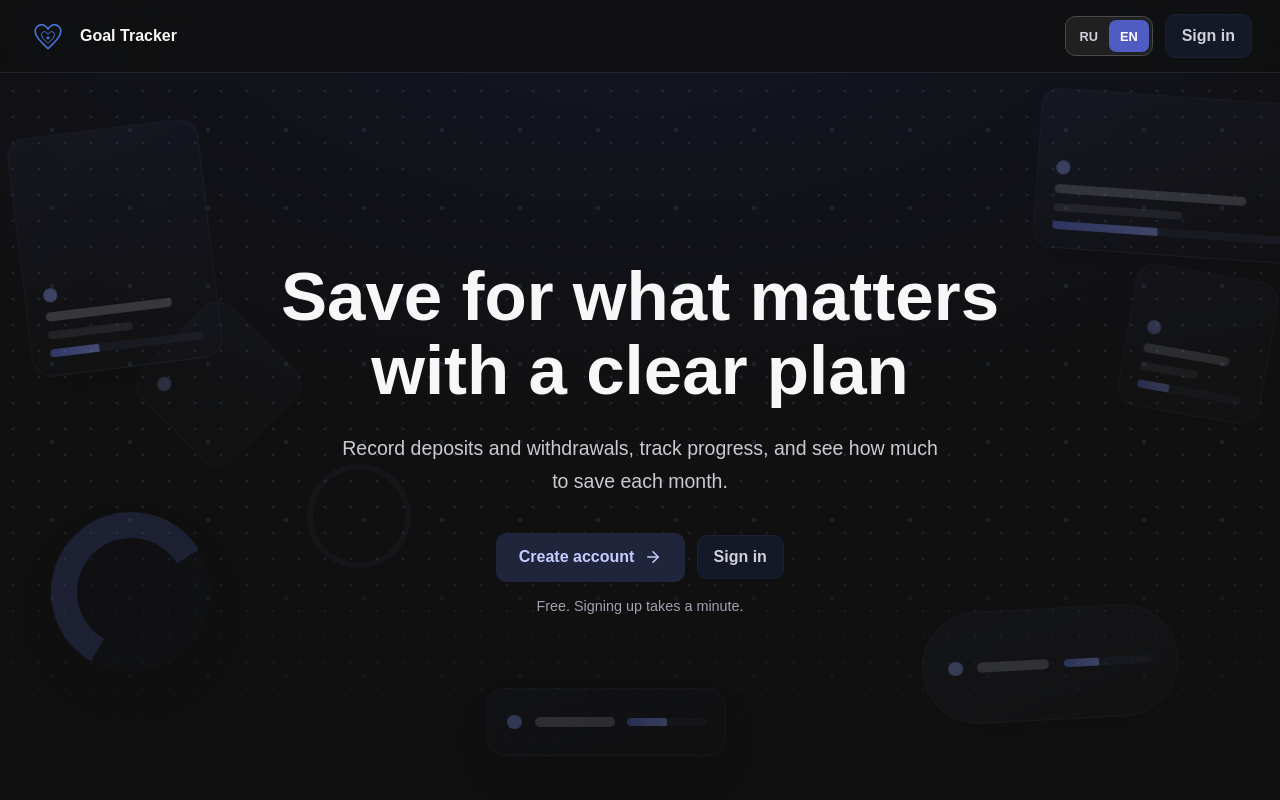
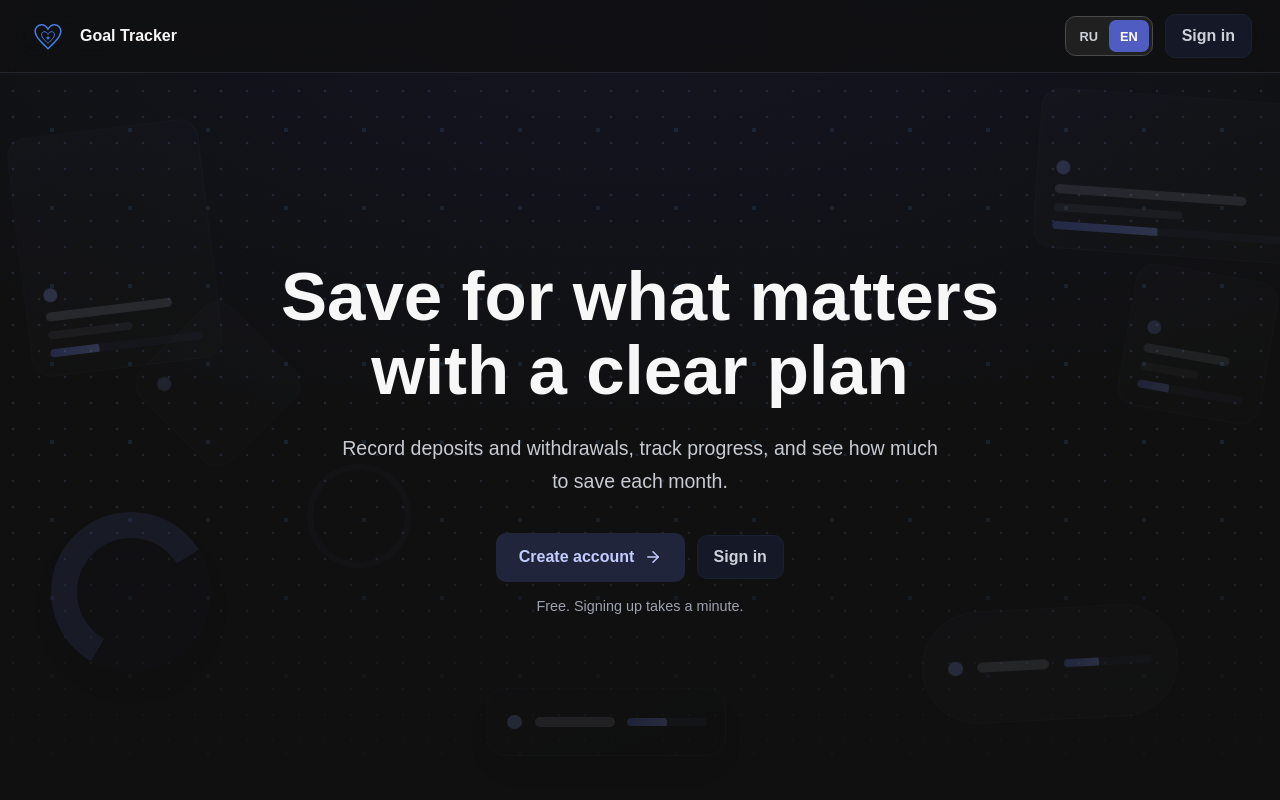
Before and after one commit to semrosin/goal-tracker, a React app: page / in a window 1280 px wide. Shown: the top 800 px of the page. Built offline with nearby package versions, Linux system fonts and the light colour scheme; a web font is replaced by a local one.

Commit message:
fix(welcome): make the backdrop cards more transparent

```diff
--- a/src/pages/welcome/ui/WelcomePage.module.scss
+++ b/src/pages/welcome/ui/WelcomePage.module.scss
@@ -53,12 +53,12 @@
   --card-rotate: 0deg;
   background: linear-gradient(
     160deg,
-    rgba(48, 57, 102, 0.26),
-    rgba(22, 24, 34, 0.34) 72%
+    rgba(48, 57, 102, 0.16),
+    rgba(22, 24, 34, 0.21) 72%
   );
-  border: 1px solid rgba(145, 163, 255, 0.13);
+  border: 1px solid rgba(145, 163, 255, 0.09);
   border-radius: 1.25rem;
-  box-shadow: 0 1.25rem 2.5rem rgba(0, 0, 0, 0.25);
+  box-shadow: 0 1rem 2rem rgba(0, 0, 0, 0.14);
   display: flex;
   flex-direction: column;
   gap: 0.6rem;
@@ -119,8 +119,8 @@
   --card-width: 12rem;
   --card-height: 15rem;
   --card-rotate: -7deg;
-  --card-opacity: 0.4;
-  --card-opacity-to: 0.55;
+  --card-opacity: 0.25;
+  --card-opacity-to: 0.34;
   --card-rotate-to: 3deg;
   --card-scale-to: 1.05;
   --card-drift-x: 2rem;
@@ -135,8 +135,8 @@
   --card-width: 17rem;
   --card-height: 10rem;
   --card-rotate: 4deg;
-  --card-opacity: 0.36;
-  --card-opacity-to: 0.5;
+  --card-opacity: 0.23;
+  --card-opacity-to: 0.32;
   --card-rotate-to: -3deg;
   --card-scale-to: 0.94;
   --card-drift-x: -4rem;
@@ -150,8 +150,8 @@
   --card-left: 4%;
   --card-width: 10rem;
   --card-height: 10rem;
-  --card-opacity: 0.34;
-  --card-opacity-to: 0.48;
+  --card-opacity: 0.21;
+  --card-opacity-to: 0.3;
   --card-scale-to: 1.15;
   --card-drift-x: 5rem;
   --card-drift-y: -10rem;
@@ -165,8 +165,8 @@
   --card-width: 16rem;
   --card-height: 7rem;
   --card-rotate: -3deg;
-  --card-opacity: 0.34;
-  --card-opacity-to: 0.46;
+  --card-opacity: 0.21;
+  --card-opacity-to: 0.3;
   --card-rotate-to: 2deg;
   --card-drift-x: -3rem;
   --card-drift-y: -14rem;
@@ -180,8 +180,8 @@
   --card-width: 9rem;
   --card-height: 9rem;
   --card-rotate: 10deg;
-  --card-opacity: 0.28;
-  --card-opacity-to: 0.42;
+  --card-opacity: 0.17;
+  --card-opacity-to: 0.26;
   --card-rotate-to: 20deg;
   --card-scale-to: 1.1;
   --card-drift-x: -2rem;
@@ -195,8 +195,8 @@
   --card-left: 24%;
   --card-width: 6.5rem;
   --card-height: 6.5rem;
-  --card-opacity: 0.26;
-  --card-opacity-to: 0.38;
+  --card-opacity: 0.16;
+  --card-opacity-to: 0.24;
   --card-scale-to: 1.25;
   --card-drift-x: 3rem;
   --card-drift-y: -16rem;
@@ -208,8 +208,8 @@
   --card-width: 8rem;
   --card-height: 8rem;
   --card-rotate: 45deg;
-  --card-opacity: 0.24;
-  --card-opacity-to: 0.36;
+  --card-opacity: 0.15;
+  --card-opacity-to: 0.23;
   --card-rotate-to: 60deg;
   --card-drift-x: -2rem;
   --card-drift-y: 18rem;
@@ -220,8 +220,8 @@
   --card-left: 38%;
   --card-width: 15rem;
   --card-height: 4.25rem;
-  --card-opacity: 0.32;
-  --card-opacity-to: 0.2;
+  --card-opacity: 0.19;
+  --card-opacity-to: 0.12;
   --card-drift-x: 2rem;
   --card-drift-y: -12rem;
   --card-fill-from: 0.5;
```
